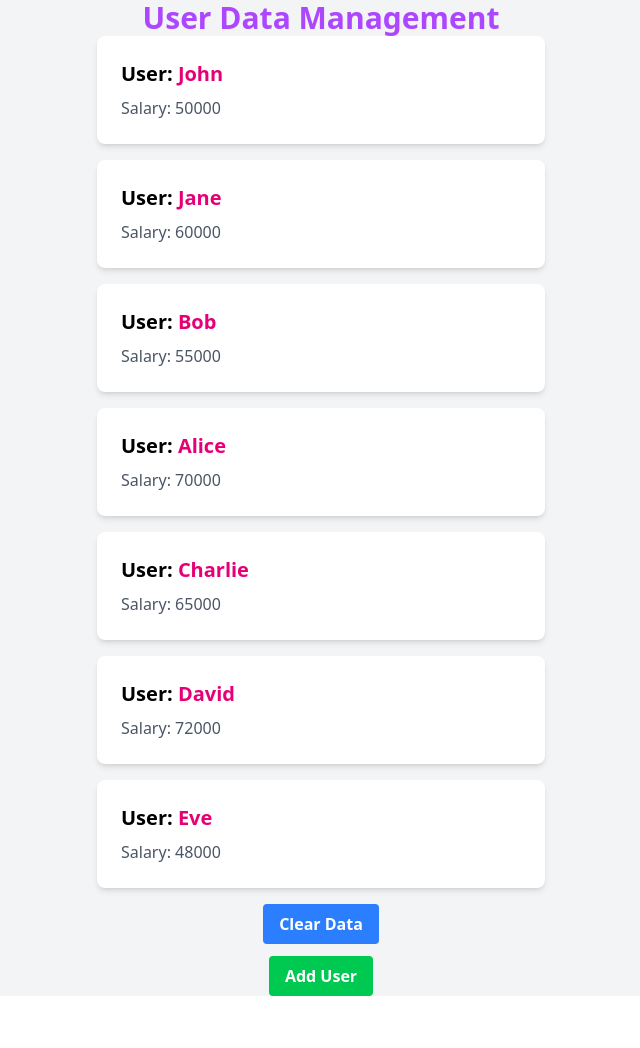
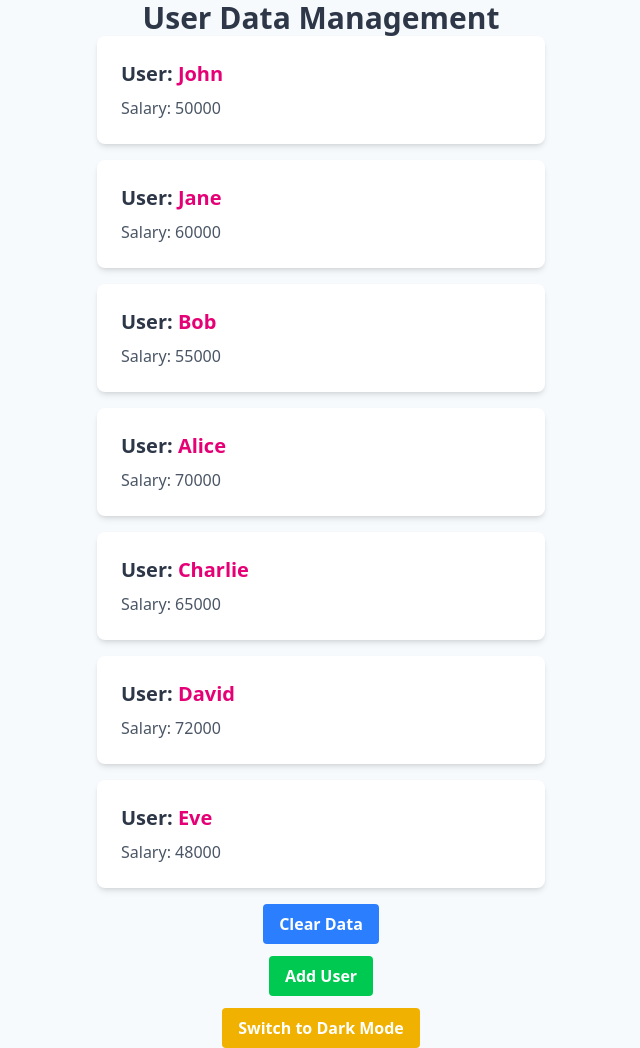
Before and after one commit to chanphiw/learn-angular20, an Angular app: page / in a window 1280 px wide. Shown: the whole page, without its empty margins (319-959 px from the left). Before the commit the page ends 996 px from the top, so only its background shows below. Built offline with nearby package versions, Linux system fonts and the light colour scheme.

Commit message:
Ng Class

```diff
--- a/src/app/app.css
+++ b/src/app/app.css
@@ -0,0 +1,12 @@
+.dark{
+  background-color: #1a202c;
+  color: #cbd5e0;
+  transition: all 0.3s ease-in-out;
+}
+
+.light{
+  background-color: #f7fafc;
+  color: #2d3748;
+  transition: all 0.3s ease-in-out;
+
+}
--- a/src/app/app.html
+++ b/src/app/app.html
@@ -1,5 +1,5 @@
-<div class="flex flex-col items-center justify-center min-h-screen bg-gray-100">
-  <h1 class="text-3xl font-bold  text-purple-500">
+<div [ngClass]="isActive ? 'dark' : 'light'" class="flex flex-col items-center justify-center min-h-screen">
+  <h1 class="text-3xl font-bold">
     User Data Management
   </h1>
 
@@ -21,4 +21,8 @@
   <button (click)="addData()" class="bg-green-500 hover:bg-green-700 text-white font-bold py-2 px-4 rounded mt-3">
     Add User
   </button>
+
+  <button (click)="changeMode()" class="bg-yellow-500 hover:bg-yellow-700 text-white font-bold py-2 px-4 rounded mt-3">
+    {{ isActive ? 'Switch to Light Mode' : 'Switch to Dark Mode' }}
+  </button>
 </div>
--- a/src/app/app.ts
+++ b/src/app/app.ts
@@ -1,9 +1,9 @@
 import { Component } from '@angular/core';
-
+import { NgClass } from '@angular/common';
 
 @Component({
   selector: 'app-root',
-  imports: [],
+  imports: [NgClass],
   templateUrl: './app.html',
   styleUrl: './app.css'
 })
@@ -25,4 +25,12 @@ clearData() {
 addData() {
   this.data.push({ id: this.data.length + 1, name: `New User ${this.data.length + 1}`, salary: Math.floor(Math.random() * 100000) });
 }
+
+isActive = false;
+
+changeMode() {
+  this.isActive = !this.isActive;
+  document.body.classList.toggle('dark', this.isActive);
+  document.body.classList.toggle('light', !this.isActive);
 }
+}
```
